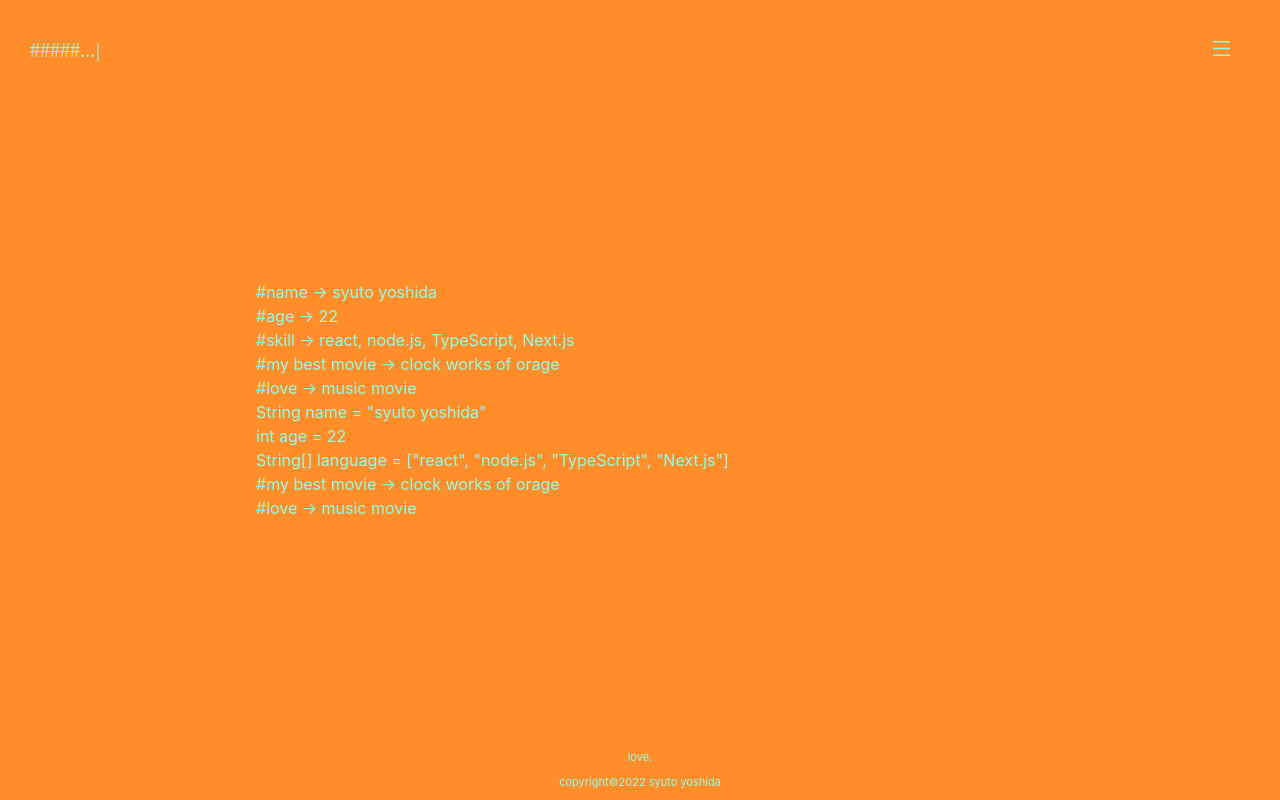
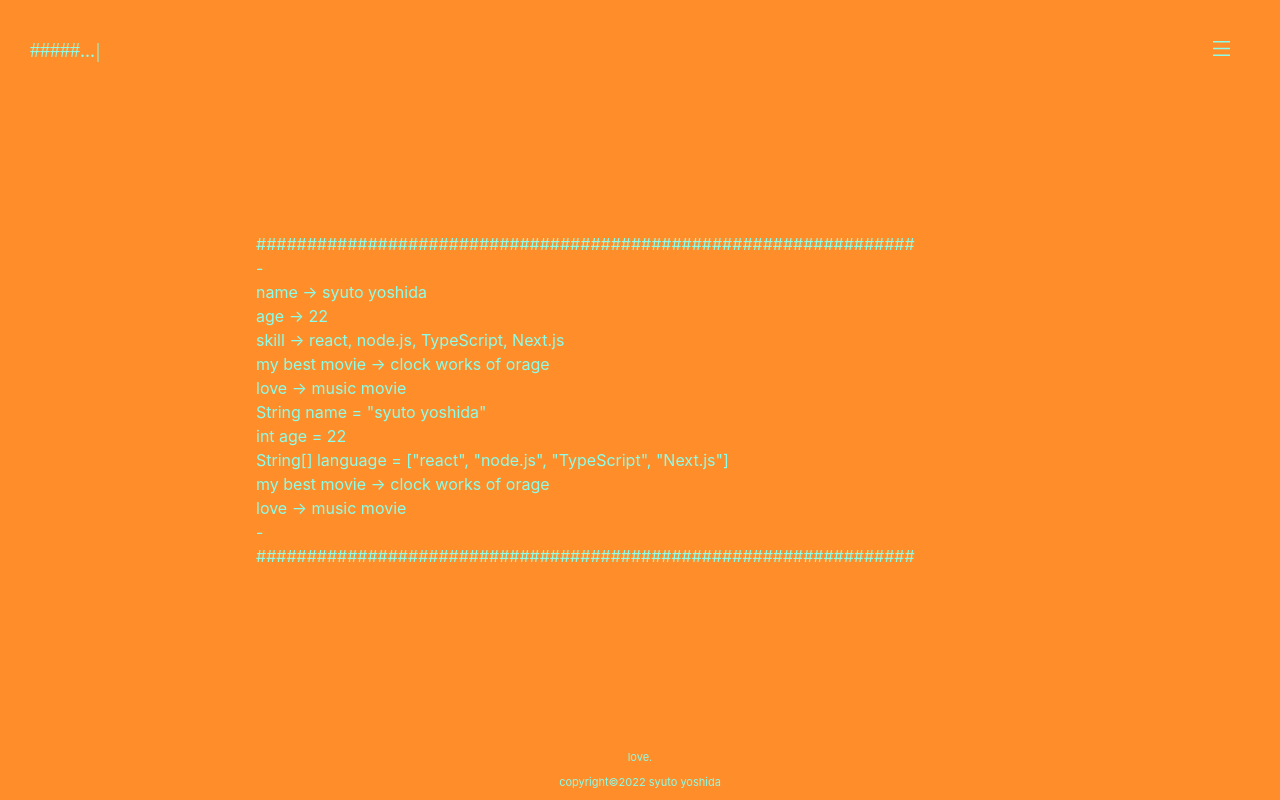
Before and after one commit to eyescreamm/ice-portal, a React (Create React App) app: page / in a window 1280 px wide. Built offline with nearby package versions, Linux system fonts and the light colour scheme; the HTML template or start-up script is replaced by a standard one.

Commit message:
contents 修正

```diff
--- a/src/components/Home.tsx
+++ b/src/components/Home.tsx
@@ -1,20 +1,25 @@
 import React from 'react'
 import Test from './Test'
+import Modelviewer from './Modelviewer'
 
 const Home = () => {
   return (
     <div className="content-wrapper">
       <div className='content'>
-        <Test text={"#name -> syuto yoshida"}/>
-        <Test text={"#age  -> 22"}/>
-        <Test text={"#skill -> react, node.js, TypeScript, Next.js"}/>
-        <Test text={"#my best movie -> clock works of orage"}/>
-        <Test text={"#love -> music movie"}/>
+        <Test text={"#################################################################"}/>
+        <Test text={"-"}/>
+        <Test text={"name -> syuto yoshida"}/>
+        <Test text={"age  -> 22"}/>
+        <Test text={"skill -> react, node.js, TypeScript, Next.js"}/>
+        <Test text={"my best movie -> clock works of orage"}/>
+        <Test text={"love -> music movie"}/>
         <Test text={'String name = "syuto yoshida"'}/>
         <Test text={"int age = 22"}/>
         <Test text={'String[] language = ["react", "node.js", "TypeScript", "Next.js"]'}/>
-        <Test text={"#my best movie -> clock works of orage"}/>
-        <Test text={"#love -> music movie"}/>
+        <Test text={"my best movie -> clock works of orage"}/>
+        <Test text={"love -> music movie"}/>
+        <Test text={"-"}/>
+        <Test text={"#################################################################"}/>
       </div>
     </div>
   )
```
